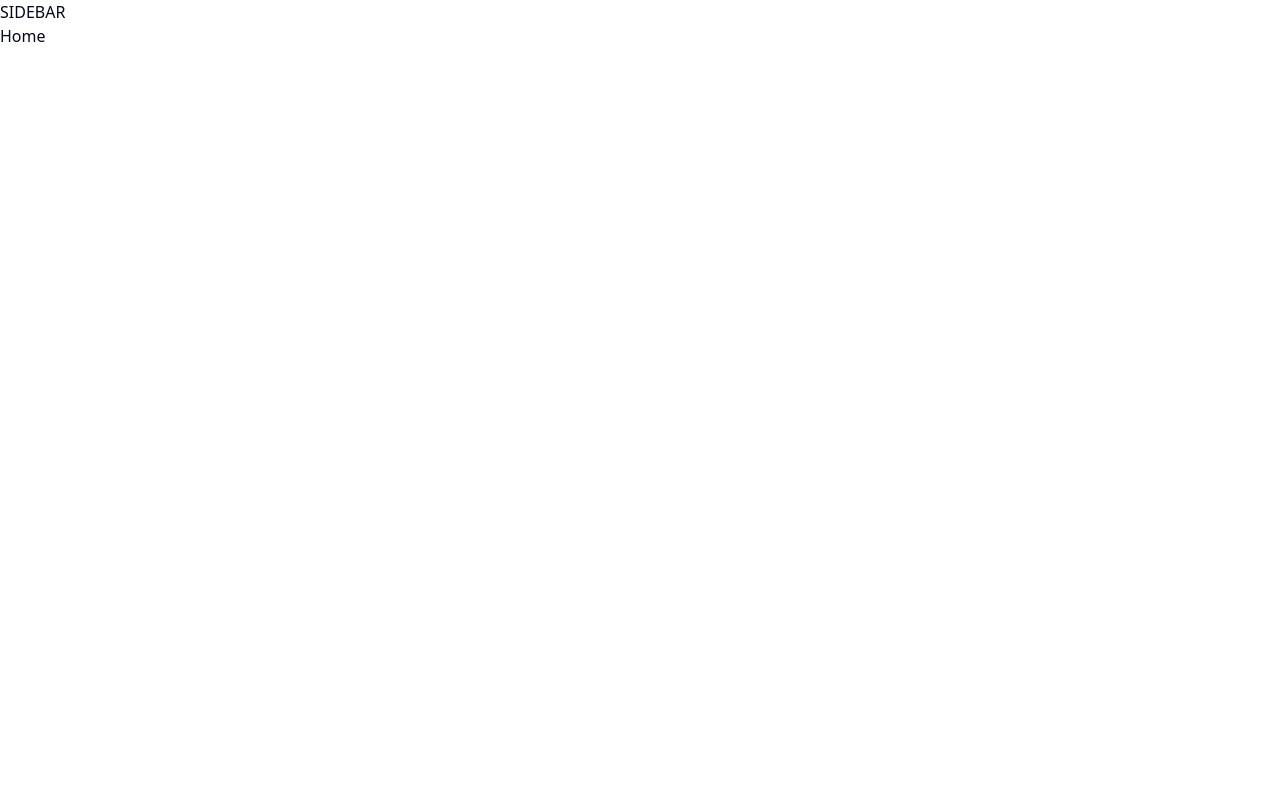
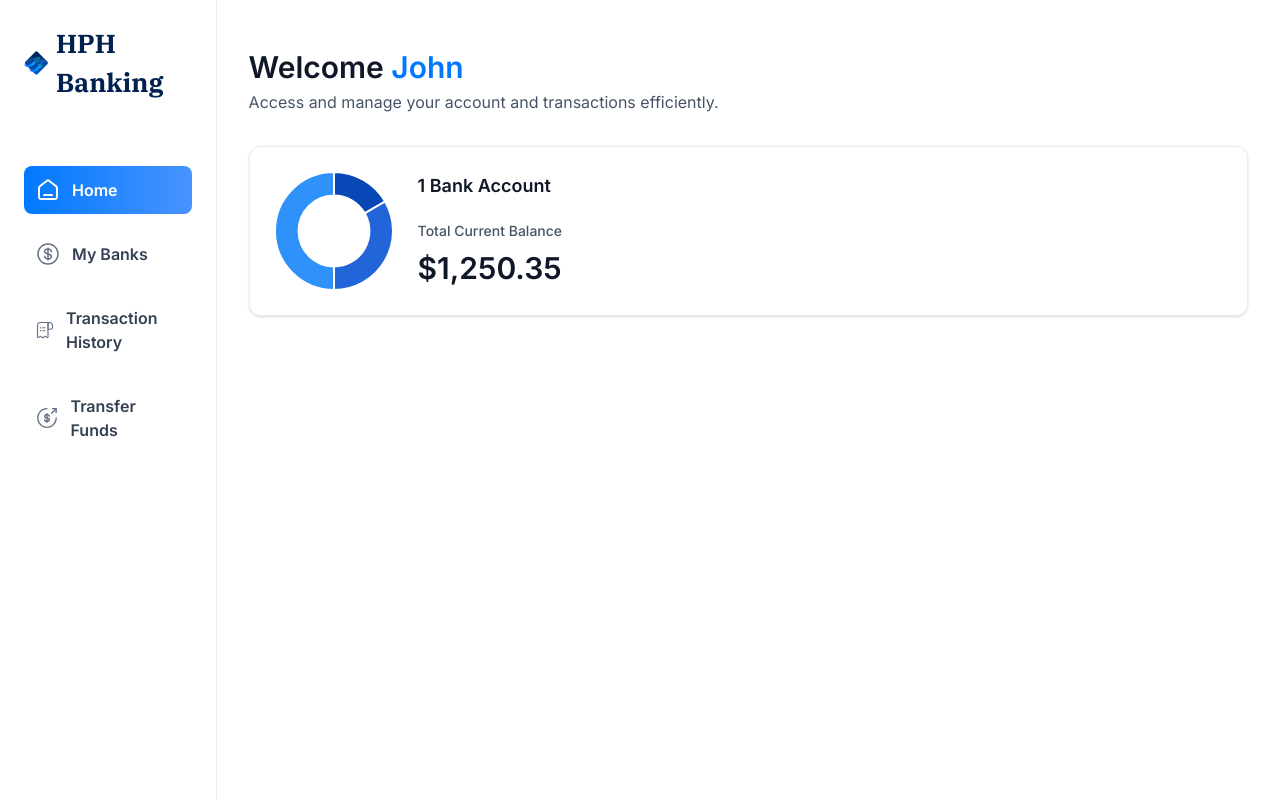
Before and after one commit to Harry-Huynh/banking-app, a Next.js app: page / in a window 1280 px wide. Built offline with nearby package versions, Linux system fonts and the light colour scheme.

Commit message:
Add components and design home page

```diff
--- a/package.json
+++ b/package.json
@@ -10,11 +10,15 @@
   },
   "dependencies": {
     "@radix-ui/react-slot": "^1.2.3",
+    "chart.js": "^4.4.9",
     "class-variance-authority": "^0.7.1",
     "clsx": "^2.1.1",
     "lucide-react": "^0.511.0",
     "next": "^15.3.2",
+    "query-string": "^9.2.0",
     "react": "^19.0.0",
+    "react-chartjs-2": "^5.3.0",
+    "react-countup": "^6.5.3",
     "react-dom": "^19.0.0",
     "tailwind-merge": "^3.3.0",
     "tailwindcss-animate": "^1.0.7"
--- a/src/app/(root)/layout.tsx
+++ b/src/app/(root)/layout.tsx
@@ -1,9 +1,18 @@
+import Sidebar from "@/components/Sidebar";
+
 export default function RootLayout({
   children,
 }: Readonly<{
   children: React.ReactNode;
 }>) {
+  const loggedIn = { firstName: "John", lastName: "Doe" };
+
   return (
-    <main>SIDEBAR {children}</main>
+    <main className="flex h-screen w-full font-inter">
+      <div>
+        <Sidebar user={loggedIn} />
+      </div>{" "}
+      {children}
+    </main>
   );
 }
--- a/src/app/(root)/page.tsx
+++ b/src/app/(root)/page.tsx
@@ -1,3 +1,27 @@
+import HeaderBox from "@/components/HeaderBox";
+import TotalBalanceBox from "@/components/TotalBalanceBox";
+
 export default function Home() {
-    return <div>Home</div>
+  const loggedIn = { firstName: "John" };
+
+  return (
+    <section className="home">
+      <div className="home-content">
+        <header className="home-header">
+          <HeaderBox
+            type="greeting"
+            title="Welcome"
+            user={loggedIn?.firstName || "Guest"}
+            subtext="Access and manage your account and transactions efficiently."
+          />
+
+          <TotalBalanceBox
+            accounts={[]}
+            totalBanks={1}
+            totalCurrentBalance={1250.35}
+          />
+        </header>
+      </div>
+    </section>
+  );
 }
--- a/src/app/globals.css
+++ b/src/app/globals.css
@@ -477,7 +477,7 @@
 
   /* Sidebar */
   .sidebar {
-    @apply sticky left-0 top-0 flex h-screen w-fit flex-col  justify-between border-r border-gray-200 bg-white pt-8 text-white max-md:hidden sm:p-4 xl:p-6 2xl:w-[355px];
+    @apply sticky left-0 top-0 flex h-screen w-fit flex-col justify-between border-r border-gray-200 bg-white pt-8 text-white max-md:hidden sm:p-4 xl:p-6 2xl:w-[355px];
   }
 
   .sidebar-logo {
--- /dev/null
+++ b/src/components/AnimatedCounter.tsx
@@ -0,0 +1,13 @@
+"use client";
+
+import CountUp from "react-countup";
+
+const AnimatedCounter = ({ amount }: { amount: number }) => {
+  return (
+    <div className="w-full">
+      <CountUp decimals={2} decimal="." prefix="$" end={amount} />
+    </div>
+  );
+};
+
+export default AnimatedCounter;
--- /dev/null
+++ b/src/components/DoughnutChart.tsx
@@ -0,0 +1,32 @@
+"use client";
+
+import { Chart as ChartJS, ArcElement, Tooltip, Legend } from "chart.js";
+import { Doughnut } from "react-chartjs-2";
+
+ChartJS.register(ArcElement, Tooltip, Legend);
+
+const DoughnutChart = ({ accounts }: DoughnutChartProps) => {
+  const data = {
+    datasets: [
+      {
+        label: "Amount",
+        data: [1250, 2500, 3750],
+        backgroundColor: ["#0747b6", "#2265d8", "#2f91fa"],
+      },
+    ],
+    labels: ["Bank 1", "Bank 2", "Bank 3"],
+  };
+  return (
+    <Doughnut
+      data={data}
+      options={{
+        cutout: "60%",
+        plugins: {
+          legend: { display: false },
+        },
+      }}
+    />
+  );
+};
+
+export default DoughnutChart;
--- /dev/null
+++ b/src/components/HeaderBox.tsx
@@ -0,0 +1,18 @@
+export default function HeaderBox({
+  type = "title",
+  title,
+  subtext,
+  user,
+}: HeaderBoxProps) {
+  return (
+    <div className="header-box">
+      <h1 className="header-box-title">
+        {title}{" "}
+        {type === "greeting" && (
+          <span className="text-bankGradient">{user}</span>
+        )}
+      </h1>
+      <p className="header-box-subtext">{subtext}</p>
+    </div>
+  );
+}
--- /dev/null
+++ b/src/components/Sidebar.tsx
@@ -0,0 +1,55 @@
+"use client";
+
+import { sidebarLinks } from "@/constants";
+import { cn } from "@/lib/utils";
+import Image from "next/image";
+import Link from "next/link";
+import { usePathname } from "next/navigation";
+
+const Sidebar = ({ user }: SiderbarProps) => {
+  const pathname = usePathname();
+
+  return (
+    <section className="sidebar">
+      <nav className="flex flex-col gap-4">
+        <Link href="/" className="mb-12 cursor-pointer items-center gap-2 flex">
+          <Image
+            src="/icons/logo.svg"
+            width={34}
+            height={34}
+            alt="HPH Logo"
+            className="size-[24px] max-xl:size-14"
+          />
+          <h1 className="sidebar-logo">HPH Banking</h1>
+        </Link>
+        {sidebarLinks.map((item) => {
+          const isActive =
+            pathname === item.route || pathname.startsWith(`${item.route}/`);
+          return (
+            <Link
+              href={item.route}
+              key={item.label}
+              className={cn("sidebar-link", { "bg-bank-gradient": isActive })}
+            >
+              <div className="relative size-6">
+                <Image
+                  src={item.imgURL}
+                  alt={item.label}
+                  fill
+                  className={cn({ "brightness-[3] invert-0": isActive })}
+                />
+              </div>
+              <p className={cn("sidebar-label", { "!text-white": isActive })}>
+                {item.label}
+              </p>
+            </Link>
+          );
+        })}
+        USER
+      </nav>
+      FOOTER
+    </section>
+  );
+};
+
+export default Sidebar;
--- /dev/null
+++ b/src/components/TotalBalanceBox.tsx
@@ -0,0 +1,32 @@
+import DoughnutChart from "./DoughnutChart";
+import AnimatedCounter from "./AnimatedCounter";
+
+const TotalBalanceBox = ({
+  accounts = [],
+  totalBanks,
+  totalCurrentBalance,
+}: TotalBalanceBoxProps) => {
+  return (
+    <section className="total-balance">
+      <div className="total-balance-chart">
+        <DoughnutChart accounts={accounts} />
+      </div>
+
+      <div className="flex flex-col gap-6">
+        <h2 className="header-2">
+          {totalBanks > 2
+            ? `${totalBanks} Bank Accounts`
+            : `${totalBanks} Bank Account`}
+        </h2>
+        <div className="flex flex-col gap-2">
+          <p className="total-balance-label">Total Current Balance</p>
+          <div className="total-balance-amount flex-center gap-2">
+            <AnimatedCounter amount={totalCurrentBalance} />
+          </div>
+        </div>
+      </div>
+    </section>
+  );
+};
+
+export default TotalBalanceBox;
--- a/src/lib/utils.ts
+++ b/src/lib/utils.ts
@@ -66,9 +66,9 @@
 };
 
 export function formatAmount(amount: number): string {
-  const formatter = new Intl.NumberFormat("en-US", {
+  const formatter = new Intl.NumberFormat("en-CA", {
     style: "currency",
-    currency: "USD",
+    currency: "CAD",
     minimumFractionDigits: 2,
   });
 
--- a/src/types/index.d.ts
+++ b/src/types/index.d.ts
@@ -202,7 +202,7 @@
   appwriteItemId?: string;
 }
 
-declare interface TotlaBalanceBoxProps {
+declare interface TotalBalanceBoxProps {
   accounts: Account[];
   totalBanks: number;
   totalCurrentBalance: number;
```
Also changed, not shown: 1 other file (tests, documents, lock files or other folders).
